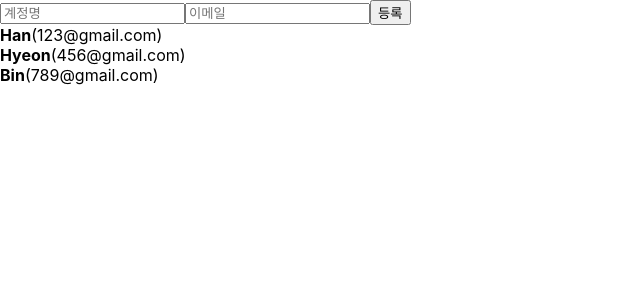
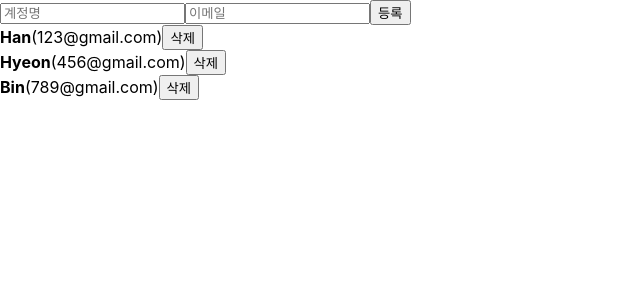
Before and after one commit to HanHyeonBin/Portfolio, a React (Create React App) app in the folder React/begin-react/: page / in a window 1280 px wide. Shown: the top 300 px of the page, without its empty margins (0-640 px from the left). Built offline with nearby package versions, Linux system fonts and the light colour scheme.

Commit message:
배열삭제하기

```diff
--- a/React/begin-react/src/App.js
+++ b/React/begin-react/src/App.js
@@ -51,6 +51,10 @@
     nextId.current += 1;
   };
 
+  const onRemove = (id) => {
+    setUsers(users.filter((user) => user.id !== id));
+  };
+
   return (
     <>
       <CreateUser
@@ -59,7 +63,7 @@
         onChange={onChange}
         onCreate={onCreate}
       />
-      <UserList users={users} />
+      <UserList users={users} onRemove={onRemove} />
     </>
   );
 }
--- a/React/begin-react/src/UserList.js
+++ b/React/begin-react/src/UserList.js
@@ -1,19 +1,21 @@
 import React from "react";
 
-function User({ user }) {
+function User({ user, onRemove }) {
+  const { username, email, id } = user;
   return (
     <div>
-      <b>{user.username}</b>
-      <span>({user.email})</span>
+      <b>{username}</b>
+      <span>({email})</span>
+      <button onClick={() => onRemove(id)}>삭제</button>
     </div>
   );
 }
 
-function UserList({ users }) {
+function UserList({ users, onRemove }) {
   return (
     <div>
-      {users.map((user) => (
-        <User user={user} key={user.id} />
+      {users.map((user, index) => (
+        <User user={user} key={user.id} onRemove={onRemove} />
       ))}
     </div>
   );
```
